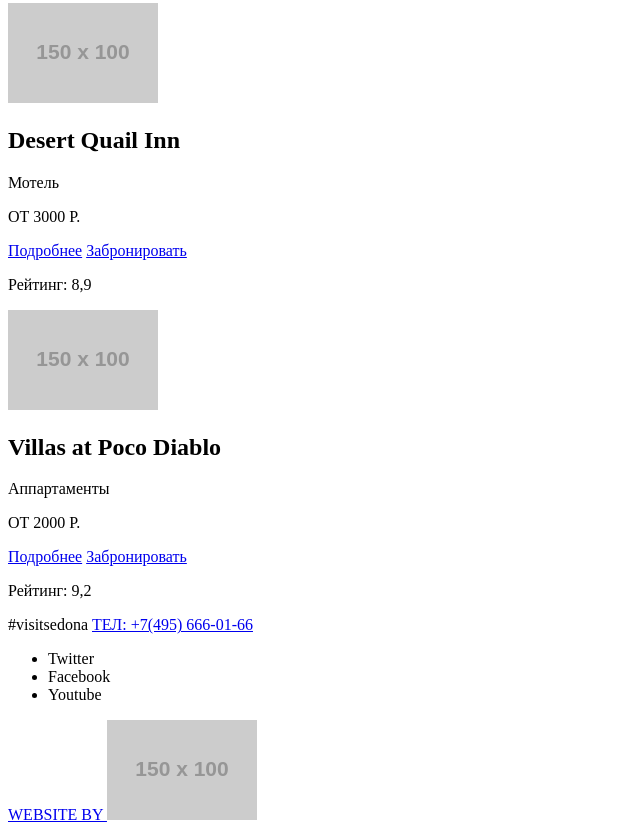
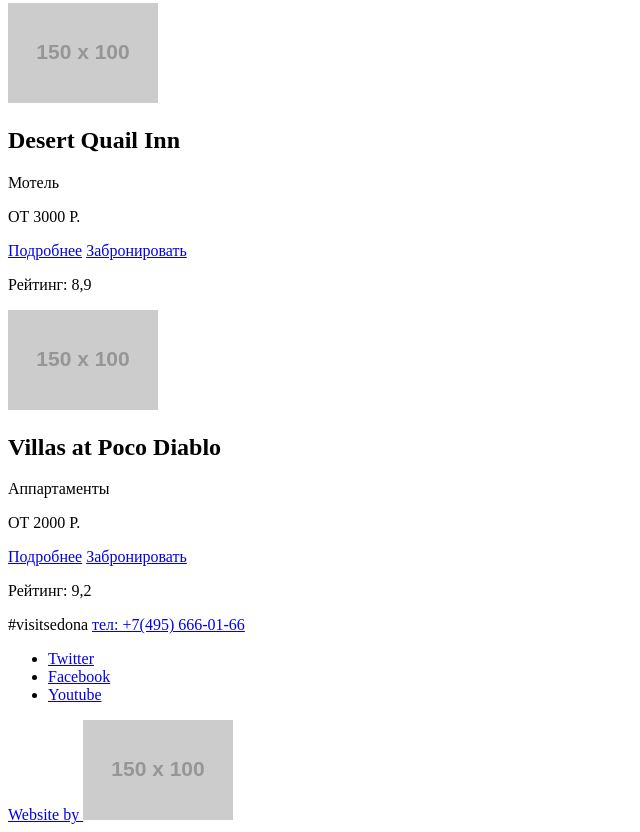
Before and after one commit to iggyfo/1156881-sedona-28, a plain HTML site: page hotels.html in a window 1280 px wide. Shown: the part 520-1352 px from the top of the page, without its empty margins (0-640 px from the left). Drawn offline with Linux system fonts and the light colour scheme; placeholder pictures from the web are drawn by us.

Commit message:
Поправил оставшиеся недочеты

```diff
--- a/hotels.html
+++ b/hotels.html
@@ -98,19 +98,19 @@
       <div class="contacts">
         <!--Контакты-->
         <span class="hashtag">#visitsedona</span>
-        <a href="tel:+74956660166">ТЕЛ: +7(495) 666-01-66</a>
+        <a href="tel:+74956660166">тел: +7(495) 666-01-66</a>
       </div>
       <div class="socialnw">
         <!--Соцсети-->
         <ul>
-          <li><a href="#"></a>Twitter</li>
-          <li><a href="#"></a>Facebook</li>
-          <li><a href="#"></a>Youtube</li>
+          <li><a href="#">Twitter</a></li>
+          <li><a href="#">Facebook</a></li>
+          <li><a href="#">Youtube</a></li>
         </ul>
       </div>
       <!--Разработчик сайта-->
       <div class="site-dev">
-        <a href="https://htmlacademy.ru/intensive/htmlcss" target="_blank">WEBSITE BY
+        <a href="https://htmlacademy.ru/intensive/htmlcss" target="_blank">Website by
           <img src="https://via.placeholder.com/150x100" width="150" height="100" alt="HTML Academy">
         </a>
       </div>
```
Also changed, not shown: index.html (+5 -5 lines).
